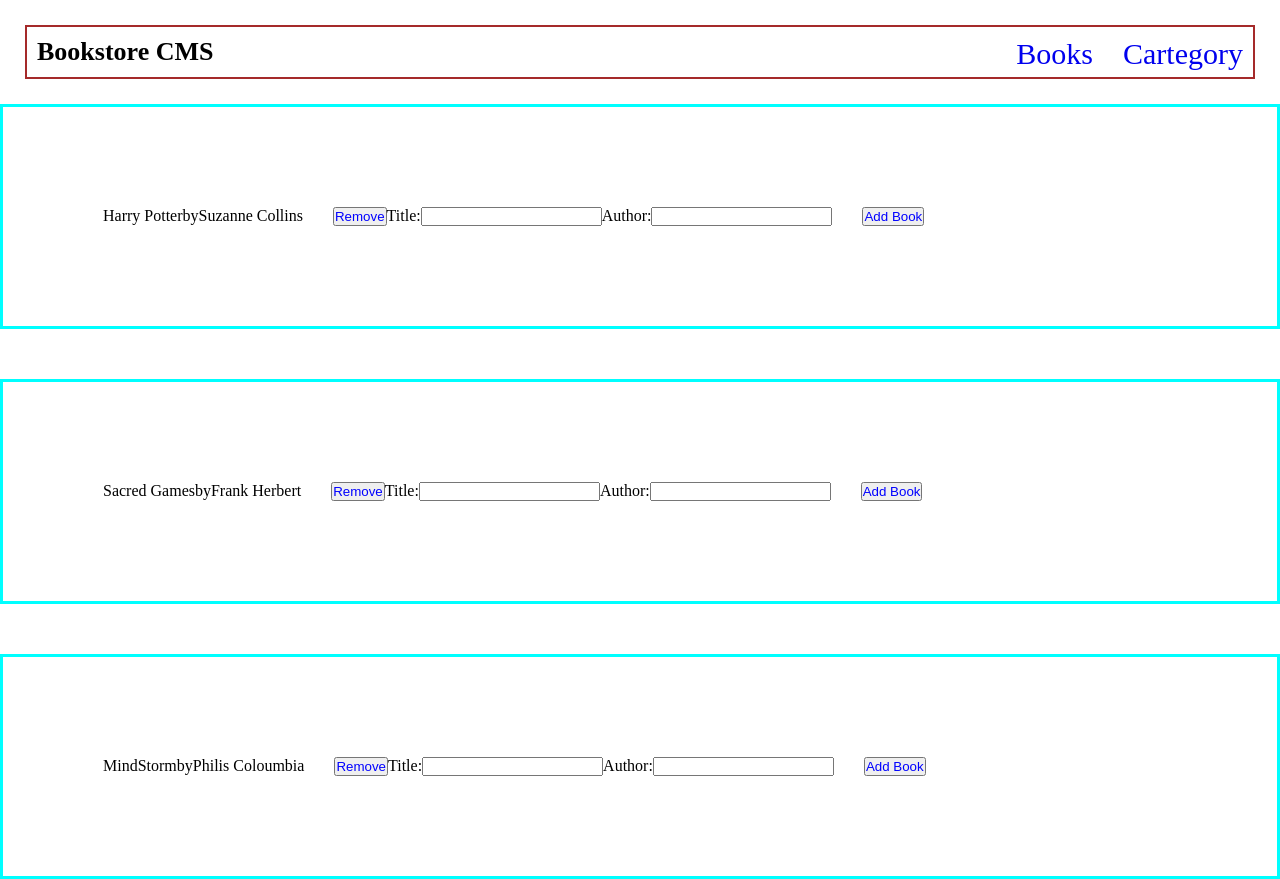
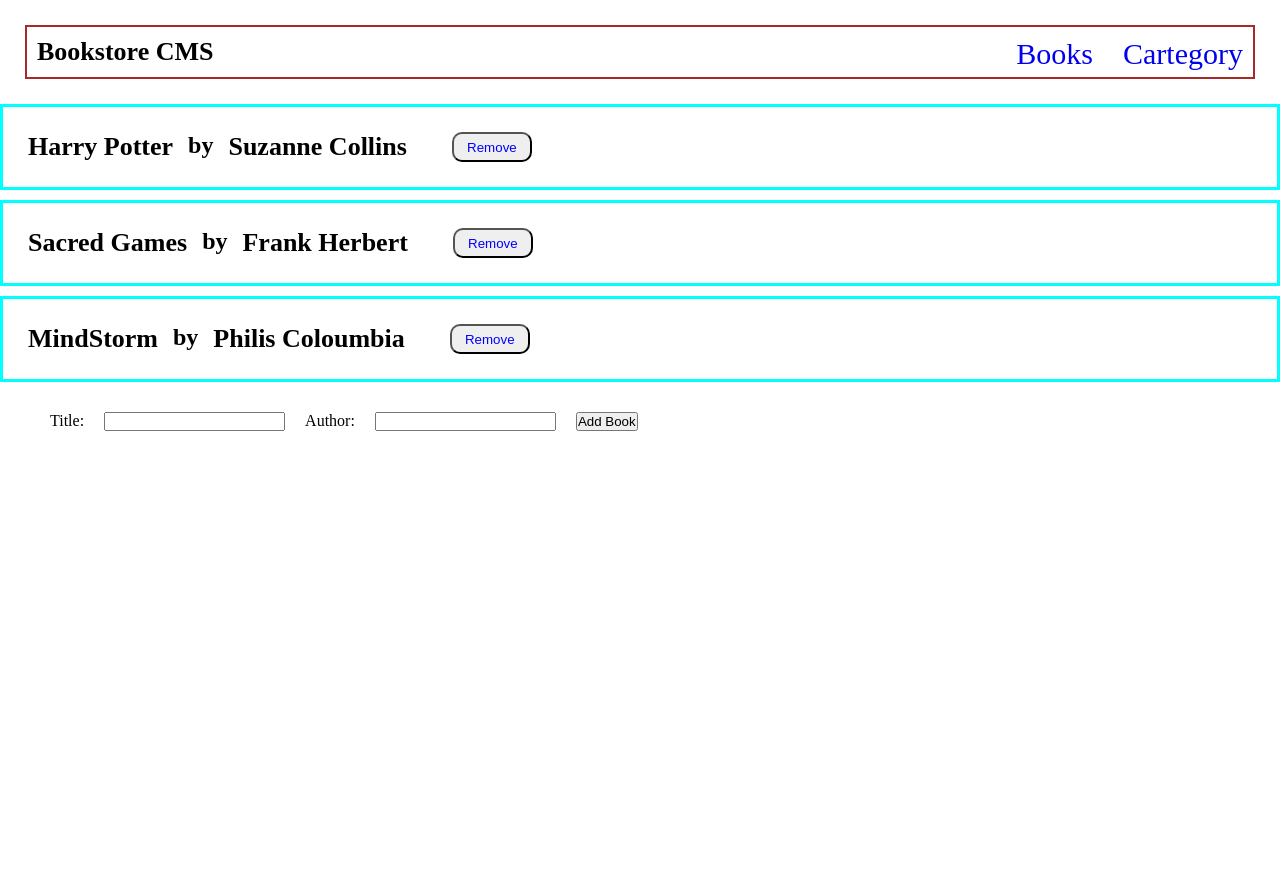
Before and after one commit to Itswali/BookStore, a React (Create React App) app: page / in a window 1280 px wide. After the commit the page ends 800 px from the top, so only its background shows below. Built offline with nearby package versions, Linux system fonts and the light colour scheme.

Commit message:
remove linter blockers

```diff
--- a/src/components/Book.js
+++ b/src/components/Book.js
@@ -1,13 +1,24 @@
 import React from 'react';
 import PropTypes from 'prop-types';
+import { useDispatch } from 'react-redux';
+import { removeBook } from '../redux/books/books';
 
-function Book({ title, author }) {
+function Book({ title, author, id }) {
+  const dispatch = useDispatch();
+
+  const handleRemove = () => {
+    dispatch(removeBook(id));
+  };
   return (
-    <span>
-      {title}
-      by
-      {author}
-      <button type="button">Remove</button>
+    <span className="book-display">
+      <h1>
+        {title}
+      </h1>
+      <h2> by </h2>
+      <h1>
+        {author}
+      </h1>
+      <button type="button" onClick={handleRemove}>Remove</button>
     </span>
   );
 }
--- a/src/components/BookList.js
+++ b/src/components/BookList.js
@@ -9,11 +9,14 @@ function BookList() {
   return (
     <ul className="book-container">
       {books.map((book) => (
-        <li className="Main-content" key={book.id}>
-          <Book title={book.title} author={book.author} />
-          <CreateBook />
-        </li>
+        <>
+          <li className="Main-content" key={book.id}>
+            <Book title={book.title} author={book.author} id={book.id} />
+          </li>
+        </>
       ))}
+
+      <CreateBook />
     </ul>
   );
 }
--- a/src/components/CreateBook.js
+++ b/src/components/CreateBook.js
@@ -1,4 +1,3 @@
-/* eslint-disable jsx-a11y/label-has-associated-control */
 import React, { useState } from 'react';
 import { useDispatch } from 'react-redux';
 import { addBook } from '../redux/books/books';
@@ -21,10 +20,10 @@ function CreateBook() {
   };
 
   return (
-    <form onSubmit={handleSubmit}>
-      <label htmlFor="title">Title:</label>
+    <form className="add-book" onSubmit={handleSubmit}>
+      <span className="title" htmlFor="title">Title:</span>
       <input type="text" id="title" value={title} onChange={(e) => setTitle(e.target.value)} />
-      <label htmlFor="author">Author:</label>
+      <span htmlFor="author">Author:</span>
       <input type="text" id="author" value={author} onChange={(e) => setAuthor(e.target.value)} />
       <button type="submit">Add Book</button>
     </form>
--- a/src/redux/books/books.js
+++ b/src/redux/books/books.js
@@ -31,9 +31,7 @@ const bookSlice = createSlice({
   name: 'books',
   initialState,
   reducers: {
-    addBook: (state, action) => {
-      state.books.push(action.payload);
-    },
+    addBook: (state, action) => [...state, action.payload],
     removeBook: (state, action) => {
       state.books = state.books.filter((book) => book.id !== action.payload);
     },
--- a/src/styles/_book.scss
+++ b/src/styles/_book.scss
@@ -1,10 +1,10 @@
 .book-container {
   display: flex;
   flex-direction: column;
-  gap: 50px;
+  gap: 10px;
 
   li {
-    padding: 100px;
+    padding: 25px;
   }
 }
 
--- a/src/styles/style.scss
+++ b/src/styles/style.scss
@@ -12,6 +12,27 @@
 
 :any-link {
   text-decoration: none;
+}
+
+.book-display {
+  display: flex;
+  flex-direction: row;
+  gap: 15px;
+  button {
+    height: 30px;
+    width: 80px;
+    border-radius: 10px;
+  }
+}
+
+.add-book {
+  display: flex;
+  flex-direction: row;
+  gap: 20px;
+  .title {
+    padding-left: 30px;
+  }
+  padding: 20px;
 }
 
 .navbar {
```
